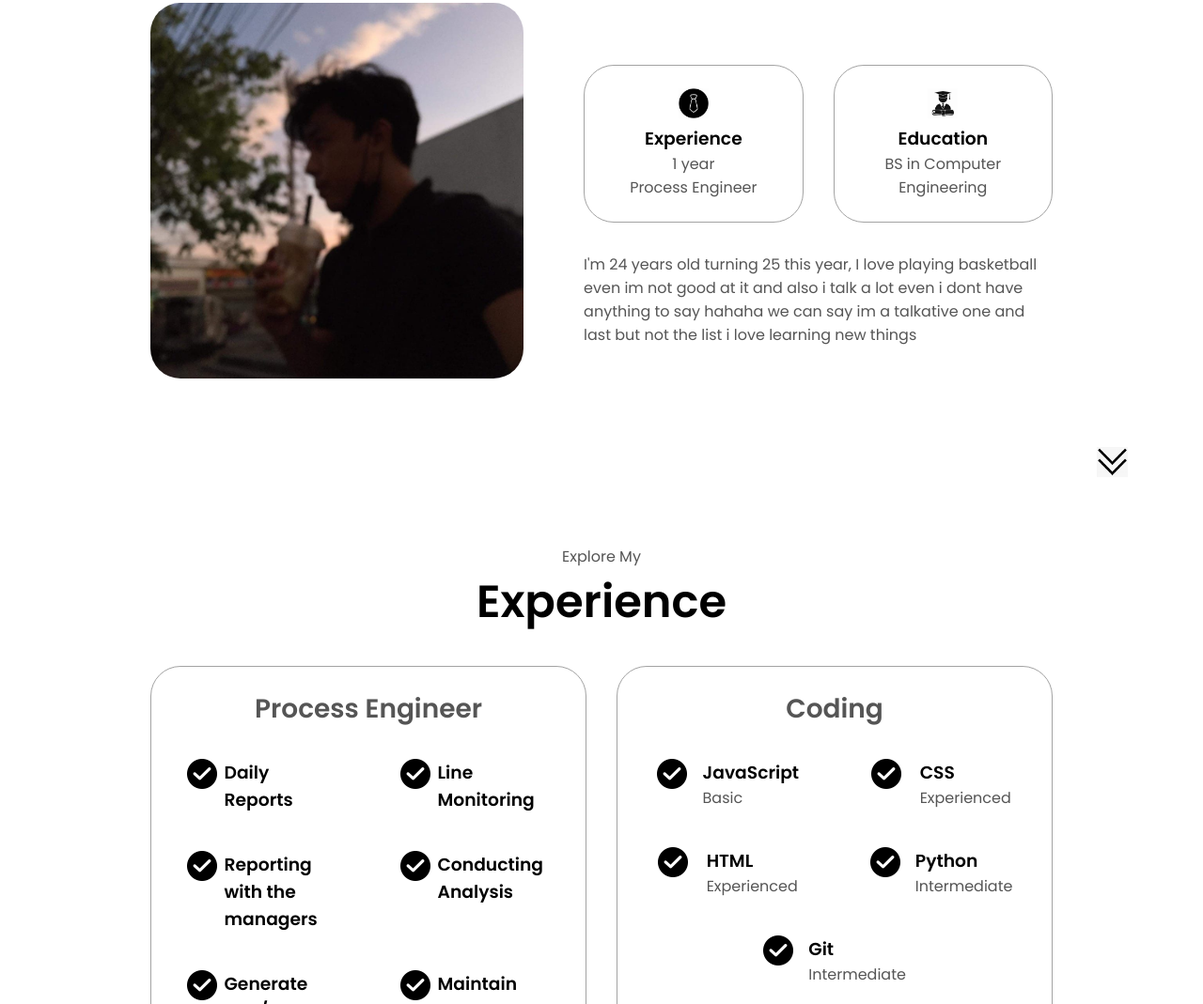
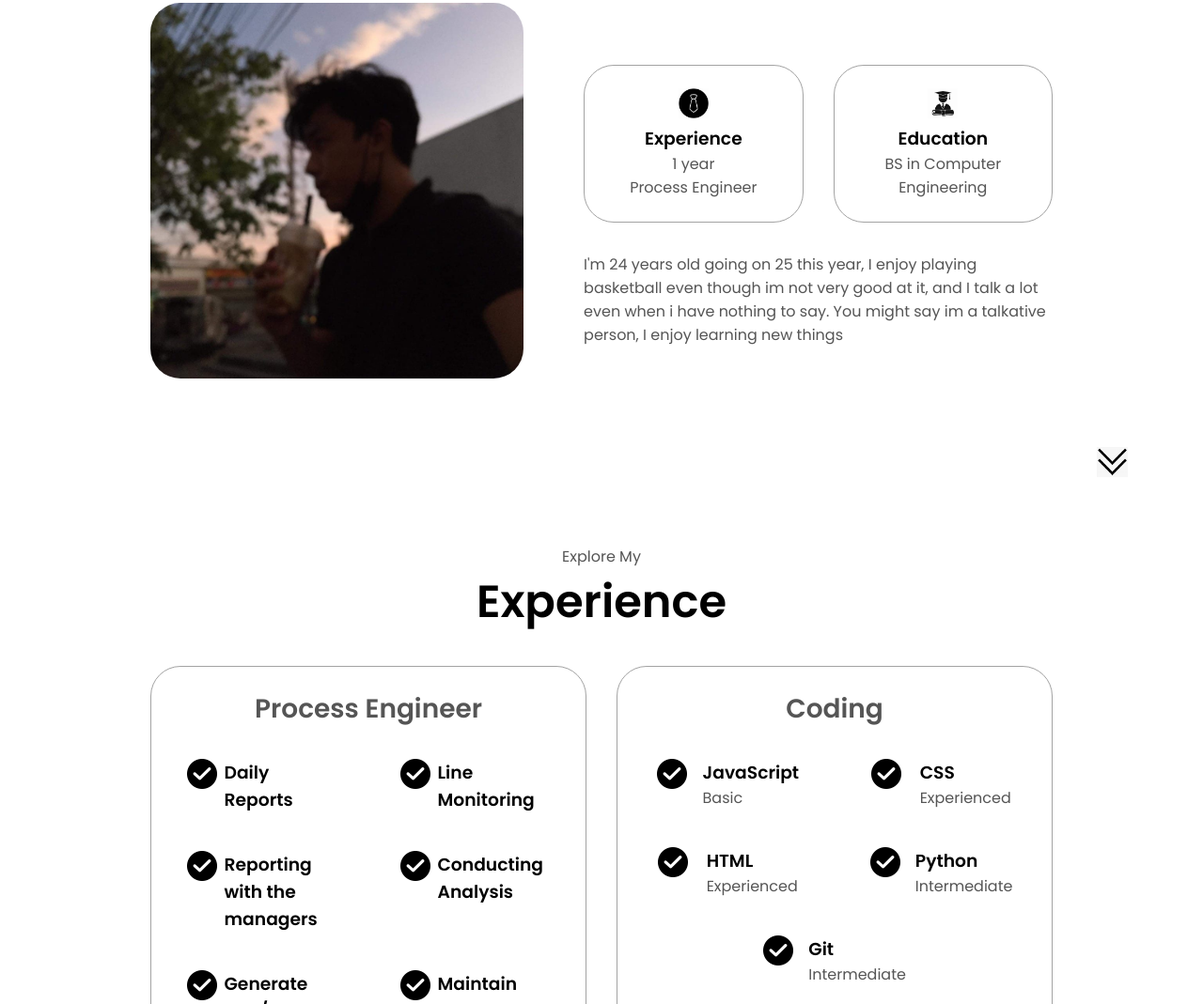
Before and after one commit to EngrJaen/My-Portfolio, a plain HTML site: page index.html in a window 1280 px wide. Shown: the part 1116-2185 px from the top of the page at 94% size. Drawn offline with Linux system fonts and the light colour scheme.

Commit message:
My Portfolio..

```diff
--- a/index.html
+++ b/index.html
@@ -96,10 +96,9 @@
           </div>
           <div class="text-container">
             <p>
-              I'm 24 years old turning 25 this year, I love playing basketball
-              even im not good at it and also i talk a lot even i dont have
-              anything to say hahaha we can say im a talkative one and last
-              but not the list i love learning new things
+              I'm 24 years old going on 25 this year, I enjoy playing basketball
+              even though im not very good at it, and I talk a lot even when i have
+              nothing to say. You might say im a talkative person, I enjoy learning new things
             </p>
           </div>
         </div>
```
